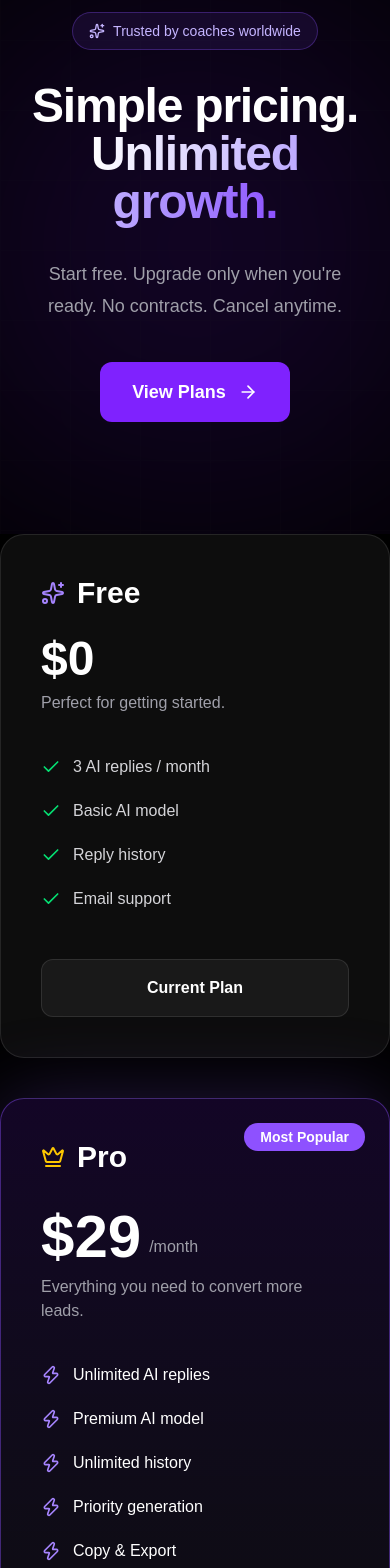
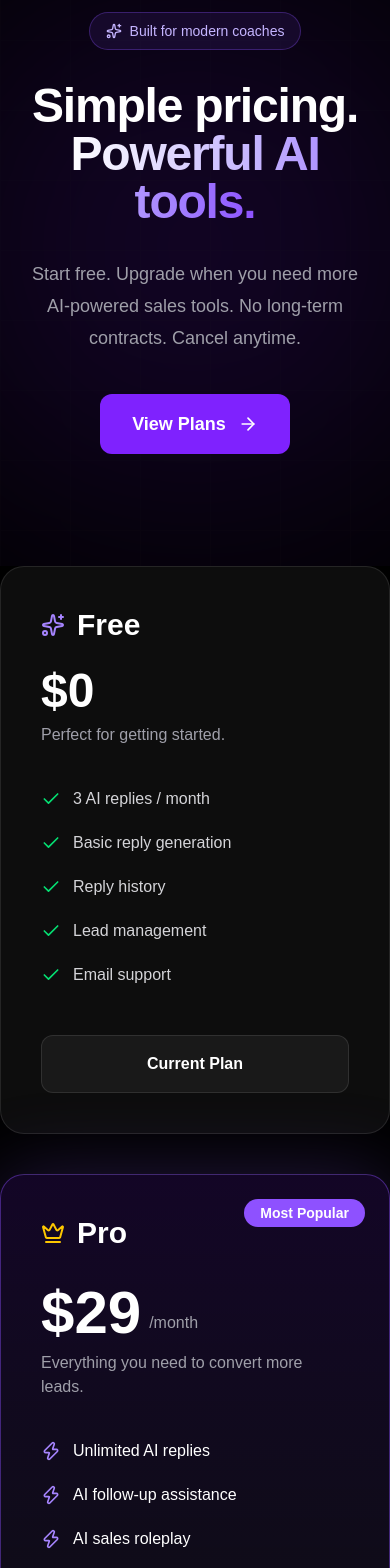
Before and after one commit to rexnn49t-blip/coachdm-ai, a Next.js app: page /pricing in a window 390 px wide. Shown: the part 180-1748 px from the top of the page. Built offline with nearby package versions, Linux system fonts and the light colour scheme; no server answers.

Commit message:
Update pricing page content and plans

```diff
--- a/app/about/page.tsx
+++ b/app/about/page.tsx
@@ -80,7 +80,7 @@ export default function AboutPage() {
               </p>
 
               <p className="mt-3 text-sm text-gray-500">
-                Contact: notifications@coachdm.pro
+                Contact: coachdmsupport@gmail.com
               </p>
             </div>
           </div>
--- /dev/null
+++ b/app/contact/page.tsx
@@ -0,0 +1,52 @@
+export default function ContactPage() {
+  return (
+    <main className="min-h-screen bg-black text-white">
+      <section className="mx-auto max-w-4xl px-6 py-20 sm:px-8">
+        <div className="mb-12 text-center">
+          <p className="mb-3 text-sm font-medium uppercase tracking-wider text-blue-400">
+            Contact CoachDM AI
+          </p>
+
+          <h1 className="text-4xl font-bold tracking-tight sm:text-5xl">
+            We&apos;re Here to Help
+          </h1>
+
+          <p className="mx-auto mt-5 max-w-2xl text-base leading-7 text-gray-400 sm:text-lg">
+            Have a question about CoachDM AI, your account, billing, or
+            anything else? Get in touch with us and we&apos;ll be happy to
+            help.
+          </p>
+        </div>
+
+        <div className="mx-auto max-w-2xl rounded-2xl border border-white/10 bg-white/[0.03] p-8 shadow-xl sm:p-10">
+          <h2 className="text-2xl font-semibold">Email Support</h2>
+
+          <p className="mt-3 leading-7 text-gray-400">
+            For questions, support requests, billing concerns, or other
+            inquiries, contact us at:
+          </p>
+
+          <a
+            href="mailto:coachdmsupport@gmail.com"
+            className="mt-6 inline-block text-lg font-medium text-blue-400 transition hover:text-blue-300"
+          >
+            coachdmsupport@gmail.com
+          </a>
+
+          <div className="mt-8 border-t border-white/10 pt-6">
+            <p className="text-sm leading-6 text-gray-500">
+              When contacting us about your account, please include enough
+              information for us to understand your request. For security,
+              never send your password or other sensitive account credentials
+              by email.
+            </p>
+          </div>
+        </div>
+
+        <div className="mt-10 text-center text-sm text-gray-500">
+
+        </div>
+      </section>
+    </main>
+  );
+}
--- a/app/privacy/page.tsx
+++ b/app/privacy/page.tsx
@@ -281,7 +281,7 @@ export default function PrivacyPolicyPage() {
                   <br />
                   CoachDM AI
                   <br />
-                  Email: notifications@coachdm.pro
+                  Email: coachdmsupport@gmail.com
                 </p>
               </div>
             </section>
--- a/app/refunds/page.tsx
+++ b/app/refunds/page.tsx
@@ -191,7 +191,7 @@ export default function RefundPolicyPage() {
                   <br />
                   CoachDM AI
                   <br />
-                  Email: notifications@coachdm.pro
+                  Email: coachdmsupport@gmail.com
                 </p>
               </div>
             </section>
--- a/app/terms/page.tsx
+++ b/app/terms/page.tsx
@@ -374,7 +374,7 @@ export default function TermsOfServicePage() {
                   <br />
                   CoachDM AI
                   <br />
-                  Email: notifications@coachdm.pro
+                  Email: coachdmsupport@gmail.com
                 </p>
               </div>
             </section>
--- a/components/landing/Footer.tsx
+++ b/components/landing/Footer.tsx
@@ -137,11 +137,11 @@ export default function Footer() {
                 </Link>
               </li>
 
-              <li>
-                <Link href="#" className="transition hover:text-white">
-                  Contact
-                </Link>
-              </li>
+             <li>
+  <Link href="/contact" className="transition hover:text-white">
+    Contact
+  </Link>
+</li>
 
               <li>
                 <Link href="#" className="transition hover:text-white">
--- a/components/pricing/FeatureComparison.tsx
+++ b/components/pricing/FeatureComparison.tsx
@@ -12,40 +12,36 @@ const features = [
     pro: "Unlimited",
   },
   {
-    name: "AI Follow-up Messages",
+    name: "AI Follow-up Assistance",
     free: false,
     pro: true,
   },
   {
-    name: "Premium AI Models",
-    free: false,
+    name: "AI Sales Roleplay",
+    free: true,
     pro: true,
   },
   {
+    name: "AI Lead Generator",
+    free: "1 Per Month",
+    pro: "5 Per Month",
+  },
+  {
+    name: "Lead Management & Guidance",
+    free: "1",
+    pro: "Unlimited",
+  },
+  {
     name: "Reply History",
-    free: "30 Days",
-    pro: "Unlimited",
+    free: true,
+    pro: true,
   },
   {
     name: "Copy & Export",
     free: true,
     pro: true,
   },
-  {
-    name: "Priority AI Queue",
-    free: false,
-    pro: true,
-  },
-  {
-    name: "Priority Support",
-    free: false,
-    pro: true,
-  },
-  {
-    name: "Future Features",
-    free: false,
-    pro: true,
-  },
+
 ];
 
 function Cell({
@@ -76,17 +72,12 @@ export default function FeatureComparison() {
         <div className="text-center">
 
           <h2 className="text-4xl font-bold">
-
             Compare Plans
-
           </h2>
 
           <p className="mt-4 text-zinc-400">
-
             Everything included in every plan.
-
             Upgrade whenever you're ready.
-
           </p>
 
         </div>
@@ -100,21 +91,15 @@ export default function FeatureComparison() {
               <tr>
 
                 <th className="px-8 py-6 text-left text-zinc-300">
-
                   Features
-
                 </th>
 
                 <th className="text-center">
-
                   Free
-
                 </th>
 
                 <th className="text-center text-violet-400">
-
                   Pro
-
                 </th>
 
               </tr>
@@ -131,21 +116,15 @@ export default function FeatureComparison() {
                 >
 
                   <td className="px-8 py-6 font-medium">
-
                     {feature.name}
-
                   </td>
 
                   <td className="text-center">
-
                     <Cell value={feature.free} />
-
                   </td>
 
                   <td className="text-center">
-
                     <Cell value={feature.pro} />
-
                   </td>
 
                 </tr>
@@ -159,7 +138,6 @@ export default function FeatureComparison() {
         </div>
 
       </div>
-
     </section>
   );
 }
--- a/components/pricing/PricingCards.tsx
+++ b/components/pricing/PricingCards.tsx
@@ -15,17 +15,19 @@ import { toast } from "sonner";
 
 const freeFeatures = [
   "3 AI replies / month",
-  "Basic AI model",
+  "Basic reply generation",
   "Reply history",
+  "Lead management",
   "Email support",
 ];
 
 const proFeatures = [
   "Unlimited AI replies",
-  "Premium AI model",
-  "Unlimited history",
-  "Priority generation",
-  "Copy & Export",
+  "AI follow-up assistance",
+  "AI sales roleplay",
+  "AI lead generator",
+  "Unlimited Lead management",
+  "Objection handling",
   "Priority support",
 ];
 
@@ -48,10 +50,10 @@ export default function PricingCards() {
       );
     }
 
-    const instance = await initializePaddle({
-      environment: "sandbox",
-      token,
-    });
+   const instance = await initializePaddle({
+  environment: "production",
+  token,
+});
 
     if (!instance) {
       throw new Error(
--- a/components/pricing/PricingFAQ.tsx
+++ b/components/pricing/PricingFAQ.tsx
@@ -8,32 +8,32 @@ const faqs = [
   {
     question: "Can I cancel my subscription anytime?",
     answer:
-      "Yes. You can cancel your subscription at any time from your account dashboard. You'll continue to have access until the end of your billing period.",
+      "Yes. You can cancel your subscription at any time through the applicable Paddle subscription management portal. Cancellation generally prevents the next renewal, while your access continues according to the applicable billing terms.",
   },
   {
     question: "Is there a free plan?",
     answer:
-      "Yes. Every account starts on the Free plan with limited AI replies. Upgrade whenever you're ready for unlimited usage.",
+      "Yes. Every account starts on the Free plan with 3 AI replies per month, along with core features such as lead management and reply history. Upgrade to Pro whenever you need additional AI-powered features and higher usage.",
   },
   {
-    question: "Which AI models do you use?",
+    question: "What AI features are included in Pro?",
     answer:
-      "CoachDM AI uses powerful large language models to generate natural, personalized replies that sound human and convert more leads.",
+      "Pro includes unlimited AI reply generation, AI follow-up assistance, AI sales roleplay, AI lead generation, objection handling, lead management, reply history, and Copy & Export.",
   },
   {
     question: "Can I upgrade later?",
     answer:
-      "Absolutely. You can upgrade from the Free plan to Pro at any time with just one click.",
+      "Absolutely. You can upgrade from the Free plan to Pro at any time through the CoachDM AI upgrade flow.",
   },
   {
     question: "Is my data secure?",
     answer:
-      "Yes. Your conversations and generated replies are securely stored. We never sell your data and use industry-standard security practices.",
+      "We take reasonable technical and organizational measures to protect your information. CoachDM AI does not sell your personal information. Please review our Privacy Policy for more information about how your data is collected, used, and protected.",
   },
   {
     question: "Do you offer refunds?",
     answer:
-      "If you experience an issue with your subscription, contact us and we'll work with you to find the best solution.",
+      "Refund requests are handled according to the applicable refund policy and consumer protection laws. Payments are processed through Paddle, which may handle certain payment and refund requests. Please review our Refund Policy for more information.",
   },
 ];
 
--- a/components/pricing/PricingHero.tsx
+++ b/components/pricing/PricingHero.tsx
@@ -19,14 +19,14 @@ export default function PricingHero() {
         <motion.div
           initial={{ opacity: 0, y: 25 }}
           animate={{ opacity: 1, y: 0 }}
-          transition={{ duration: .6 }}
+          transition={{ duration: 0.6 }}
         >
 
           <div className="inline-flex items-center gap-2 rounded-full border border-violet-500/30 bg-violet-500/10 px-4 py-2 text-sm text-violet-300">
 
             <Sparkles className="h-4 w-4" />
 
-            Trusted by coaches worldwide
+            Built for modern coaches
 
           </div>
 
@@ -38,7 +38,7 @@ export default function PricingHero() {
 
             <span className="bg-gradient-to-r from-white via-violet-300 to-violet-500 bg-clip-text text-transparent">
 
-              Unlimited growth.
+              Powerful AI tools.
 
             </span>
 
@@ -48,9 +48,9 @@ export default function PricingHero() {
 
             Start free.
 
-            Upgrade only when you're ready.
+            Upgrade when you need more AI-powered sales tools.
 
-            No contracts.
+            No long-term contracts.
 
             Cancel anytime.
 
```
Also changed, not shown: components/pricing/PricingCTA.tsx (+9 -33 lines).
